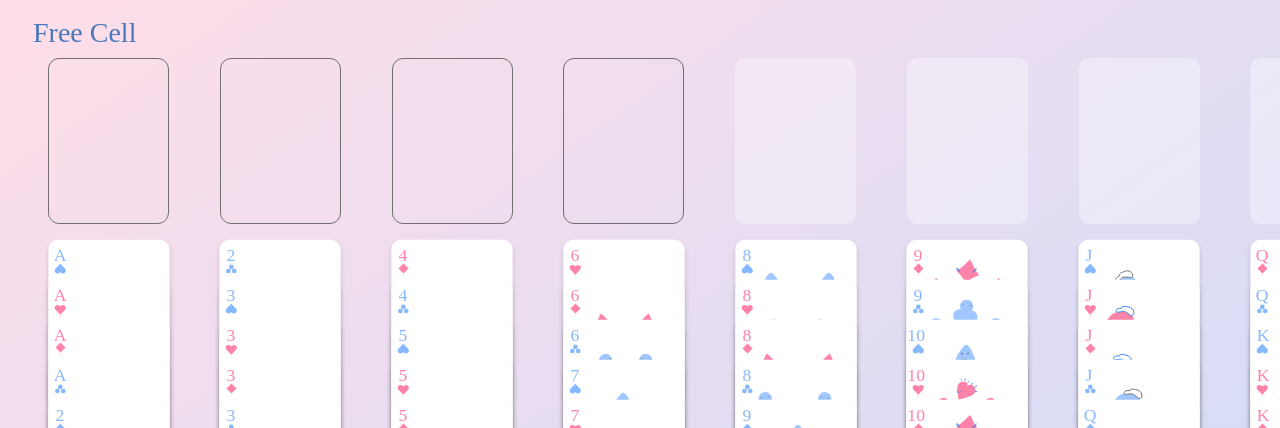
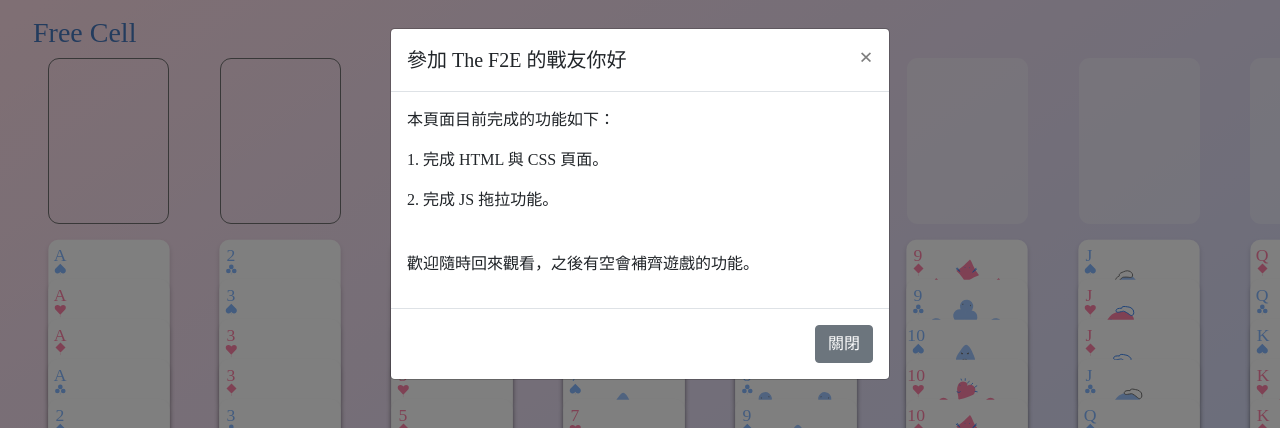
Before and after one commit to Jacky0428/TheF2E_2019, a plain HTML site: page week_02/index.html in a window 1280 px wide. Shown: the top 428 px of the page. Drawn offline with Linux system fonts and the light colour scheme.

Commit message:
完成提示

```diff
--- a/week_02/css/style.css
+++ b/week_02/css/style.css
@@ -1,15 +1,15 @@
-
-*{
-    font-family: Papyrus, Papyrus;
-}
-
 
 .mycontainer{
+    font-family: Papyrus, Papyrus;
     width: 1440px;
     height: 1000px;
     margin: 0px auto;
     position: relative;
     background: linear-gradient(to bottom right,#FFDEE8,#C3DBFF);
+}
+
+#myModal{
+    font-family: Microsoft JhengHei;
 }
 
 .mycontainer h1{
@@ -36,7 +36,7 @@
     background: #00000000;
 }
 
-img{
+img, .img{
     width: 137px;
     height: 189px;
     position: absolute;
@@ -45,14 +45,6 @@ img{
     transform: translate(-50%, -50%);
 }
 
-/* .img{
-    width: 125px;
-    height: 169px;
-    position: absolute;
-    top: 52%;
-    left: 50%;
-    transform: translate(-50%, -50%);
-} */
 
 .temp .card{
     border: 1px solid #707070;
--- a/week_02/index.html
+++ b/week_02/index.html
@@ -1,16 +1,18 @@
 <!DOCTYPE html>
 <html lang="en">
+
 <head>
     <meta charset="UTF-8">
     <meta name="viewport" content="width=device-width, initial-scale=1.0">
     <meta http-equiv="X-UA-Compatible" content="ie=edge">
-    <title>The E2F 2nd - week 2</title>
+    <title>The F2E 2nd - week 2</title>
     <link rel="stylesheet" href="css/bootstrap.min.css">
     <link rel="stylesheet" href="css/style.css">
     <script src="js/jquery-3.3.1.min.js"></script>
     <script src="js/bootstrap.js"></script>
     <script src="js/all.js"></script>
 </head>
+
 <body>
     <div class="mycontainer py-3 px-5">
         <p class="background-font">Free Cell</p>
@@ -57,17 +59,10 @@
 
             <div class="col-sm" id="line1">
                 <div class="card">
-                        <!-- <div class="img" draggable="true" id="heart1">
-                            <img src="svg/heart1.svg">
-                        </div>
-                        <div class="img" draggable="true" id="heart2">
-                            <img src="svg/heart2.svg">
-                        </div> -->
                 </div>
             </div>
             <div class="col-sm" id="line2">
                 <div class="card">
-
                 </div>
             </div>
             <div class="col-sm" id="line3">
@@ -100,5 +95,31 @@
             <span>MORE</span>
         </div>
     </div>
+
+
+    <div id="myModal" class="modal" tabindex="-1" role="dialog">
+        <div class="modal-dialog" role="document">
+            <div class="modal-content">
+                <div class="modal-header">
+                    <h5 class="modal-title">參加 The F2E 的戰友你好</h5>
+                    <button type="button" class="close" data-dismiss="modal" aria-label="Close">
+                        <span aria-hidden="true">&times;</span>
+                    </button>
+                </div>
+                <div class="modal-body">
+                    <p>本頁面目前完成的功能如下：</p>
+                    <p>1. 完成 HTML 與 CSS 頁面。</p>
+                    <p>2. 完成 JS 拖拉功能。</p>
+                    <br>
+                    <p>歡迎隨時回來觀看，之後有空會補齊遊戲的功能。</p>
+                </div>
+                <div class="modal-footer">
+                    <button type="button" class="btn btn-secondary" data-dismiss="modal">關閉</button>
+                </div>
+            </div>
+        </div>
+    </div>
+
 </body>
+
 </html>
--- a/week_02/js/all.js
+++ b/week_02/js/all.js
@@ -1,8 +1,11 @@
-console.log("ok")
+
 
 $(function(){
   initialDragAndDropEvent()
   initialGame()
+
+  $('#myModal').modal('show')
+
 })
 
 
```
Lines whose indentation alone changed are shown as unchanged.
